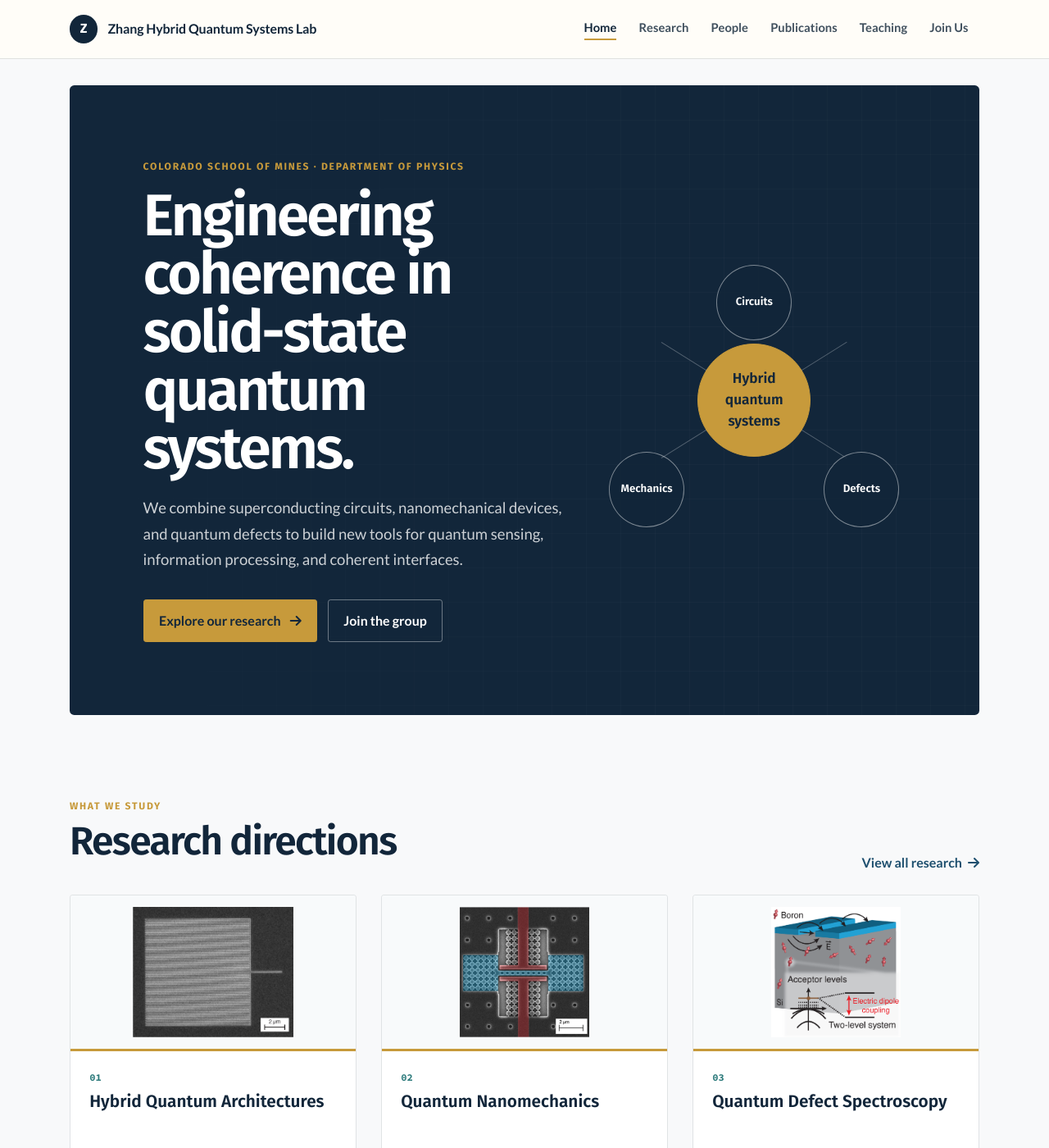
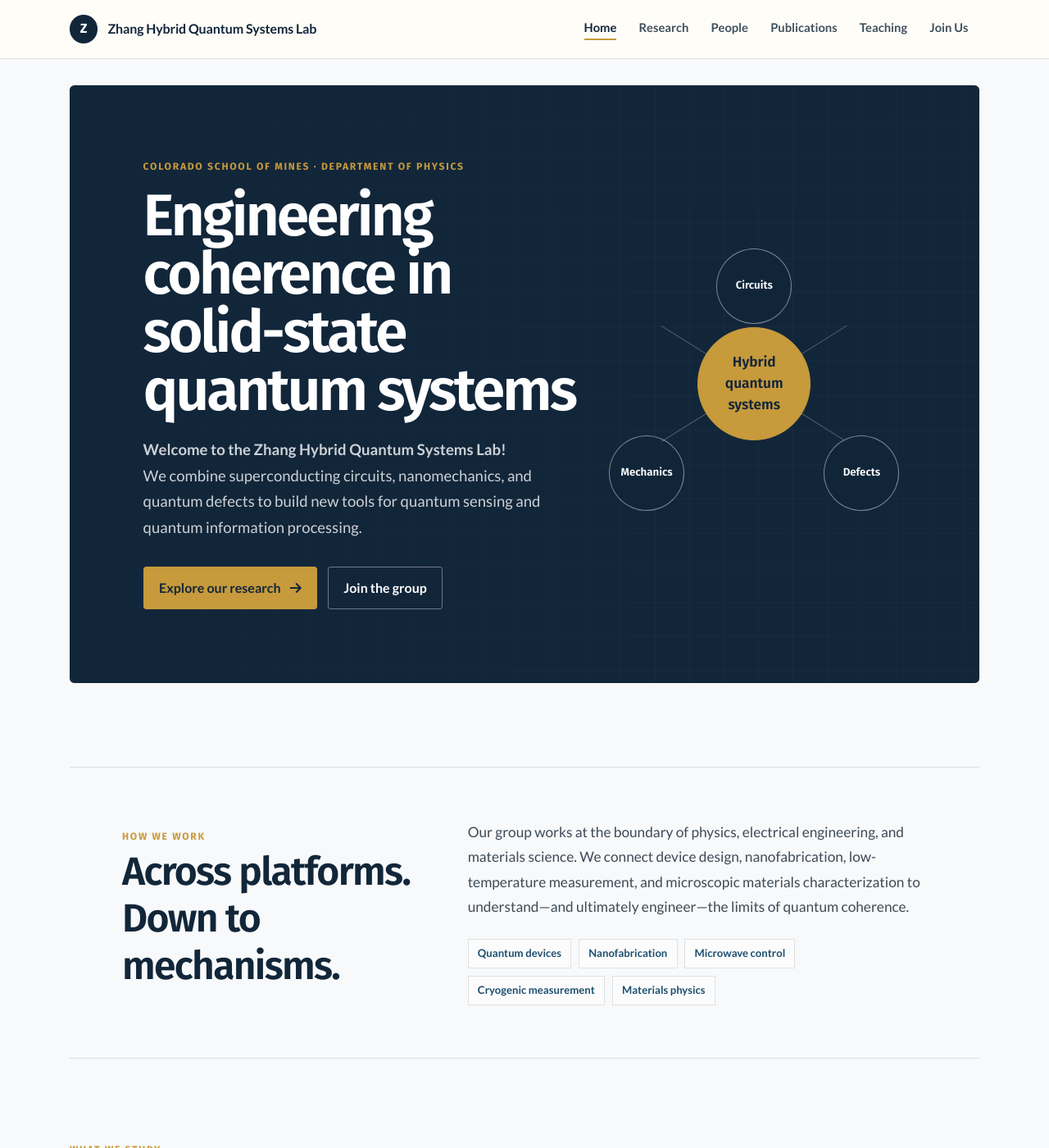
Before and after one commit to zihuaiz/zihuaiz.github.io, a Jekyll site: the page built from index.html, in a window 1280 px wide and 1400 px high. Shown: the whole window at 82% size. Built offline with Jekyll 4.4.1, drawn with Linux system fonts in a browser that asks for light colours; nearby versions of some CDN libraries; a style sheet for code colours, icons or effects is not loaded; some of the changed text lies outside the part shown.

Commit message:
Refine homepage flow and join copy

```diff
--- a/_layouts/default.html
+++ b/_layouts/default.html
@@ -26,7 +26,7 @@
     <link rel="preconnect" href="https://fonts.gstatic.com" crossorigin>
     <link href="https://fonts.googleapis.com/css2?family=Lato:ital,wght@0,300;0,400;0,700;0,900;1,300;1,400;1,700;1,900&family=Fira+Sans:ital,wght@0,100;0,200;0,300;0,400;0,500;0,600;0,700;0,800;0,900;1,100;1,200;1,300;1,400;1,500;1,600;1,700;1,800;1,900&family=Source+Code+Pro:ital,wght@0,200..900;1,200..900&display=swap" rel="stylesheet">
     <link rel="stylesheet" href="https://cdn.jsdelivr.net/npm/katex@0.16.11/dist/katex.min.css" integrity="sha384-nB0miv6/jRmo5UMMR1wu3Gz6NLsoTkbqJghGIsx//Rlm+ZU03BU6SQNC66uf4l5+" crossorigin="anonymous">
-    <link rel="stylesheet" href="{{ '/assets/css/global.css' | relative_url }}?v=20260829-group-refine">
+    <link rel="stylesheet" href="{{ '/assets/css/global.css' | relative_url }}?v=20260829-home-refine">
 </head>
 <body class="bg-light" {{ page.body_attr }}>
     {% include navbar.html %}
--- a/index.html
+++ b/index.html
@@ -10,9 +10,10 @@
   <div class="row align-items-center">
     <div class="col-lg-7">
       <div class="lab-kicker">Colorado School of Mines · Department of Physics</div>
-      <h1>Engineering coherence in solid-state quantum systems.</h1>
+      <h1>Engineering coherence in solid-state quantum systems</h1>
       <p class="lab-hero-lead">
-        We combine superconducting circuits, nanomechanical devices, and quantum defects to build new tools for quantum sensing, information processing, and coherent interfaces.
+        <strong>Welcome to the Zhang Hybrid Quantum Systems Lab!</strong><br>
+        We combine superconducting circuits, nanomechanics, and quantum defects to build new tools for quantum sensing and quantum information processing.
       </p>
       <div class="lab-hero-actions">
         <a class="btn btn-lab-primary" href="{{ '/research' | relative_url }}">Explore our research <i class="fas fa-arrow-right ml-2"></i></a>
@@ -25,6 +26,23 @@
         <div class="system-node system-node-a">Circuits</div>
         <div class="system-node system-node-b">Mechanics</div>
         <div class="system-node system-node-c">Defects</div>
+      </div>
+    </div>
+  </div>
+</section>
+
+<section class="lab-principles home-section">
+  <div class="row align-items-center">
+    <div class="col-lg-5">
+      <div class="section-eyebrow">How we work</div>
+      <h2>Across platforms.<br>Down to mechanisms.</h2>
+    </div>
+    <div class="col-lg-7 mt-4 mt-lg-0">
+      <p>
+        Our group works at the boundary of physics, electrical engineering, and materials science. We connect device design, nanofabrication, low-temperature measurement, and microscopic materials characterization to understand—and ultimately engineer—the limits of quantum coherence.
+      </p>
+      <div class="method-list">
+        <span>Quantum devices</span><span>Nanofabrication</span><span>Microwave control</span><span>Cryogenic measurement</span><span>Materials physics</span>
       </div>
     </div>
   </div>
@@ -72,23 +90,6 @@
   </div>
 </section>
 
-<section class="lab-principles home-section">
-  <div class="row align-items-center">
-    <div class="col-lg-5">
-      <div class="section-eyebrow">How we work</div>
-      <h2>Across platforms.<br>Down to mechanisms.</h2>
-    </div>
-    <div class="col-lg-7 mt-4 mt-lg-0">
-      <p>
-        Our group works at the boundary of physics, electrical engineering, and materials science. We connect device design, nanofabrication, low-temperature measurement, and microscopic materials characterization to understand—and ultimately engineer—the limits of quantum coherence.
-      </p>
-      <div class="method-list">
-        <span>Quantum devices</span><span>Nanofabrication</span><span>Microwave control</span><span>Cryogenic measurement</span><span>Materials physics</span>
-      </div>
-    </div>
-  </div>
-</section>
-
 <div class="row home-lower-grid">
   <div class="col-lg-8">
     {% assign count_news = site.news | size %}
@@ -105,17 +106,3 @@
     </aside>
   </div>
 </div>
-
-<section class="pi-strip home-section">
-  <div class="row align-items-center">
-    <div class="col-md-auto text-center text-md-left">
-      <img src="{{ site.data.profile.portrait_url | relative_url }}" alt="Zihuai Zhang">
-    </div>
-    <div class="col-md mt-4 mt-md-0">
-      <div class="section-eyebrow">Principal investigator</div>
-      <h2>Zihuai Zhang</h2>
-      <p>Assistant Professor of Physics at Colorado School of Mines. Zihuai leads the group’s work on hybrid solid-state quantum systems.</p>
-      <a href="{{ '/people' | relative_url }}">Meet the group <i class="fas fa-arrow-right ml-1"></i></a>
-    </div>
-  </div>
-</section>
--- a/opportunities.html
+++ b/opportunities.html
@@ -33,7 +33,7 @@
   <section class="contact-band">
     <div>
       <div class="section-eyebrow">How to reach out</div>
-      <h2>Start with a thoughtful email.</h2>
+      <h2>Start with a short email.</h2>
       <p>Please write to <a href="mailto:{{ site.data.profile.email | encode_email }}">{{ site.data.profile.email | replace: '@', '(at)' }}</a> with a concise subject such as <strong>Prospective Graduate Student — Your Name</strong>.</p>
     </div>
   </section>
```
